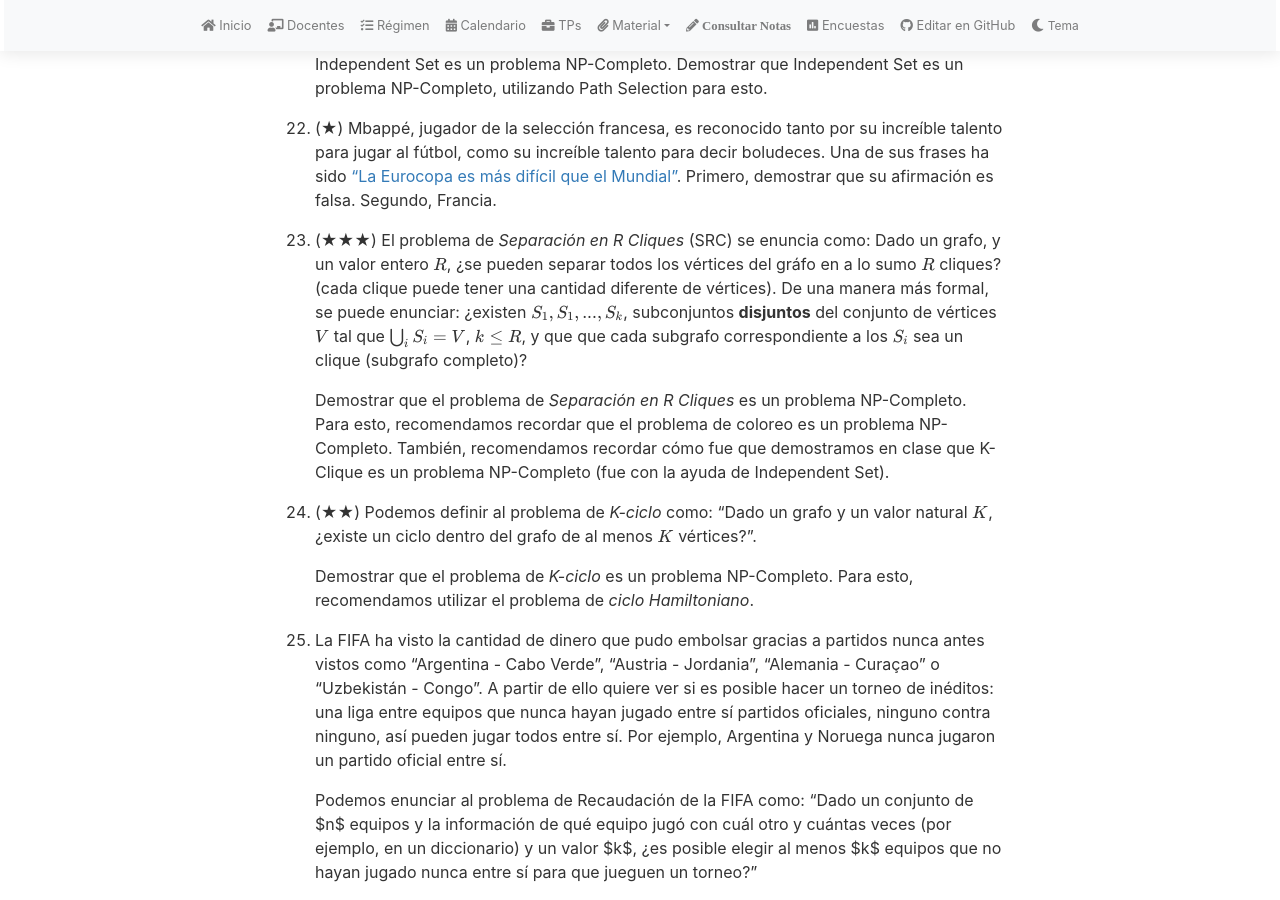
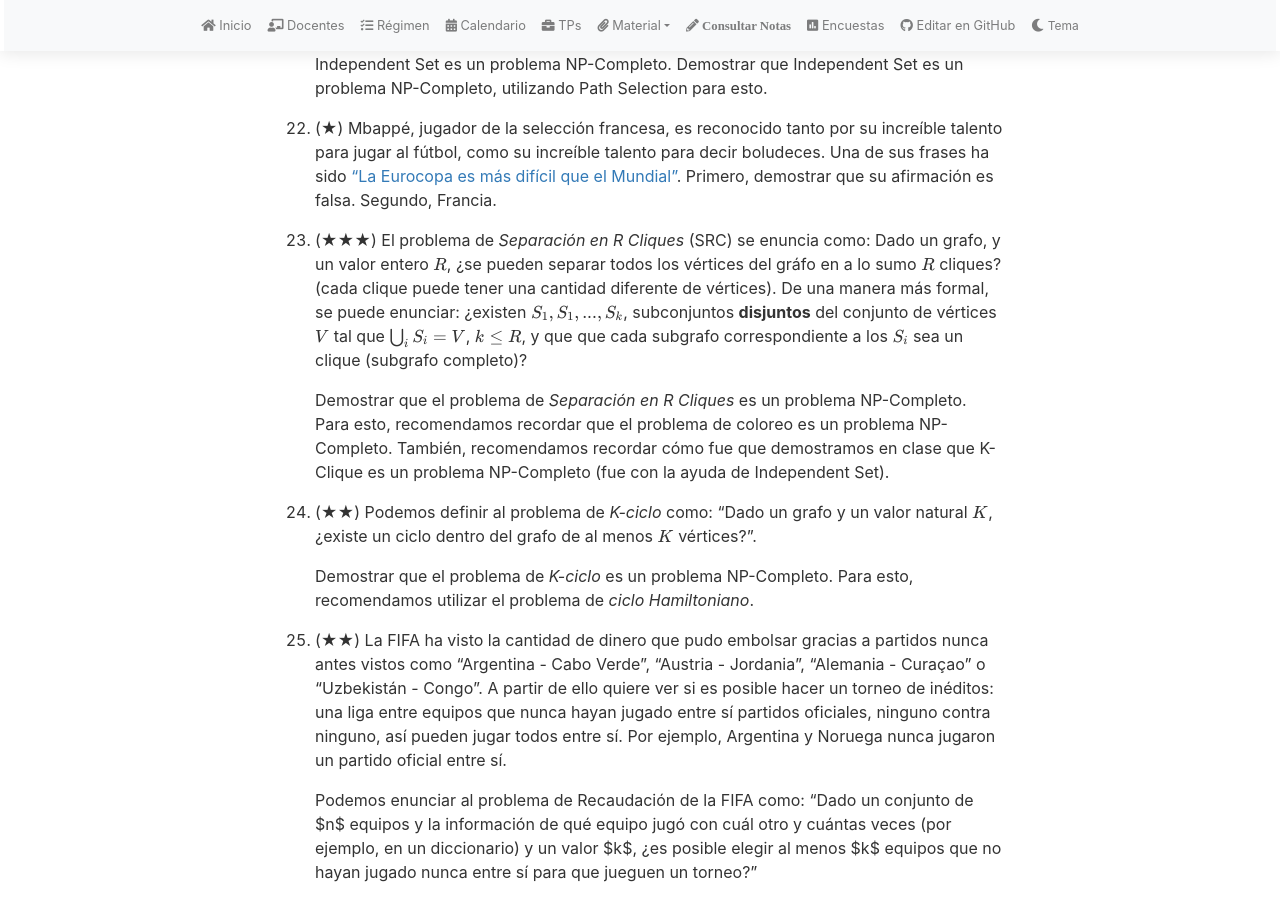
Before and after one commit to algoritmos-rw/tda_bg, a Jekyll site: the page built from material/guias/reducciones.md, in a window 1280 px wide and 900 px high, scrolled down 3652 px. Built offline with Jekyll 4.4.1, drawn with Linux system fonts in a browser that asks for light colours; nearby versions of some CDN libraries; our own code applies the rules of GitHub Pages for plain Markdown files.

Commit message:
Agregadas dificultades de ejercicios agregados

```diff
--- a/material/guias/reducciones.md
+++ b/material/guias/reducciones.md
@@ -162,7 +162,7 @@ math: true
 	recomendamos utilizar el problema de _ciclo Hamiltoniano_.
 
 
-1.  La FIFA ha visto la cantidad de dinero que pudo embolsar gracias a partidos
+1.  (★★) La FIFA ha visto la cantidad de dinero que pudo embolsar gracias a partidos
     nunca antes vistos como "Argentina - Cabo Verde", "Austria - Jordania",
     "Alemania - Curaçao" o "Uzbekistán - Congo". A partir de ello quiere ver
     si es posible hacer un torneo de inéditos: una liga entre equipos que nunca
```
Also changed, not shown: material/guias/dyc.md (+1 -1 lines).
